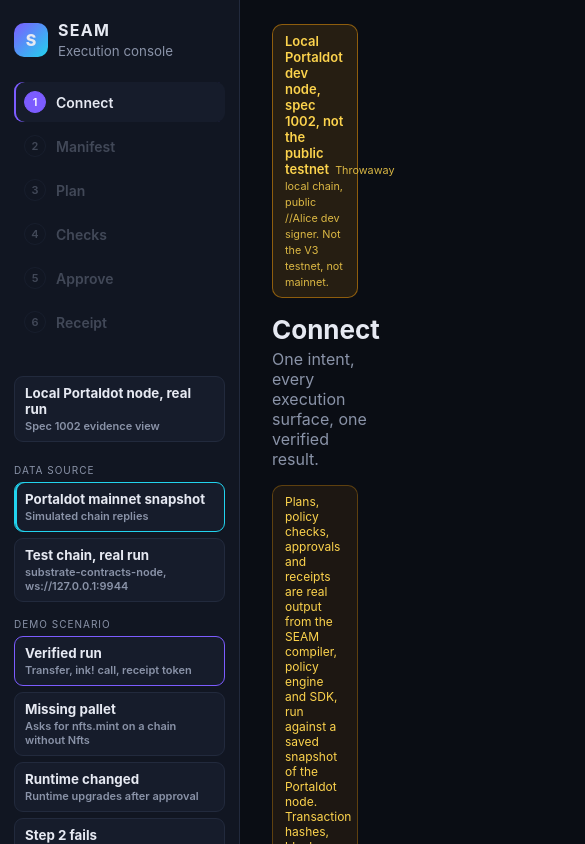
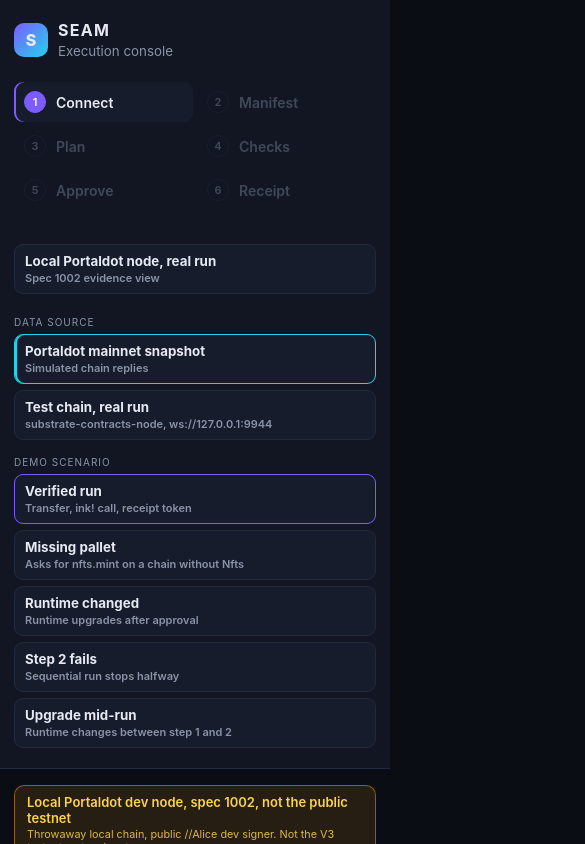
Before and after one commit to rishu4436/seam-portaldot, a React (Vite) app in the folder packages/console/: page / in a window 390 px wide. Shown: the top 844 px of the page, 585 px wide, since content can reach past the window. Built offline with nearby package versions, Linux system fonts and the light colour scheme.

Commit message:
console, landing: fix mobile overflow (stack sidebar under 760px, scrollable evidence tables, banner wrap) and drop duplicate banner in console evidence view

```diff
--- a/packages/console/src/App.tsx
+++ b/packages/console/src/App.tsx
@@ -188,7 +188,7 @@
 
       <main>
         <LocalNodeBanner />
-        {evidence ? <LocalNodeEvidence /> : <>
+        {evidence ? <LocalNodeEvidence banner={false} /> : <>
         <header className="top">
           <div>
             <h1>{STEPS[step]}</h1>
--- a/packages/console/src/components/LocalNode.tsx
+++ b/packages/console/src/components/LocalNode.tsx
@@ -34,11 +34,11 @@
   </tbody></table>
 );
 
-export function LocalNodeEvidence() {
+export function LocalNodeEvidence({ banner = true }: { banner?: boolean } = {}) {
   const n = D.node, rb = D.rollback;
   return (
     <div className="ln" id="local-node-evidence">
-      <LocalNodeBanner />
+      {banner && <LocalNodeBanner />}
       <div className="ln-card">
         <h3>Node and runtime</h3>
         <p className="muted">Recorded {new Date(D.startedAt).toUTCString()} from the organizers' node binary on this machine (<code>--dev --tmp</code>, localhost only). The console replays the recording and is not connected live.</p>
--- a/packages/console/src/components/localnode.css
+++ b/packages/console/src/components/localnode.css
@@ -9,3 +9,10 @@
 .ln td,.ln th{text-align:left;padding:4px 8px;border-bottom:1px solid rgba(148,163,184,.2);vertical-align:top}
 .ln .ok{color:#4ade80}.ln .bad{color:#fb7185}.ln .pending{color:#fbbf24;font-weight:600}
 .ln .muted{opacity:.7;font-size:12px}
+.ln-banner small{display:inline}
+.ln-banner{overflow-wrap:anywhere}
+@media(max-width:760px){
+  .ln-banner small{display:block;margin:2px 0 0}
+  .ln table{display:block;overflow-x:auto}
+  .ln td,.ln th{padding:4px 6px}
+}
--- a/packages/console/src/styles.css
+++ b/packages/console/src/styles.css
@@ -49,3 +49,11 @@
 .gatelist{list-style:none;padding:0;margin:6px 0 0;display:flex;flex-direction:column;gap:3px;font-size:12px}.gatelist li{display:flex;gap:6px;align-items:baseline;padding:3px 8px;border-radius:6px}.gatelist li code{font-size:11px;color:var(--muted);margin-left:auto}
 .gatelist li.pass{background:rgba(34,197,94,.1);box-shadow:inset 2px 0 0 var(--ok);color:#86efac}.gatelist li.pass span{color:#4ade80}.gatelist li.bad{background:rgba(244,63,94,.1);box-shadow:inset 2px 0 0 var(--bad);color:#fda4af}
 .rulewords{display:block;color:#86efac;font-size:12px;margin-bottom:2px}
+
+/* Small screens: stack the sidebar above the content instead of squeezing both. */
+@media(max-width:760px){
+  .shell{grid-template-columns:minmax(0,1fr)}
+  .side{position:static;height:auto;border-right:0;border-bottom:1px solid var(--line)}
+  .side nav{display:grid;grid-template-columns:repeat(2,minmax(0,1fr));gap:4px}
+  main{padding:16px 14px}
+}
```
